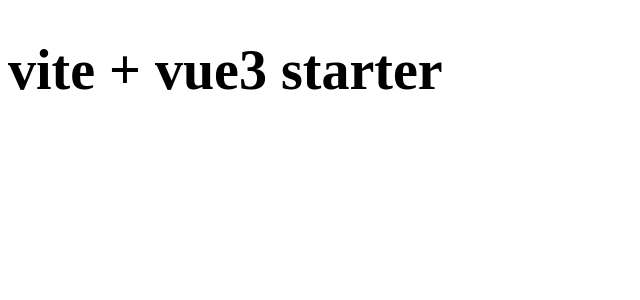
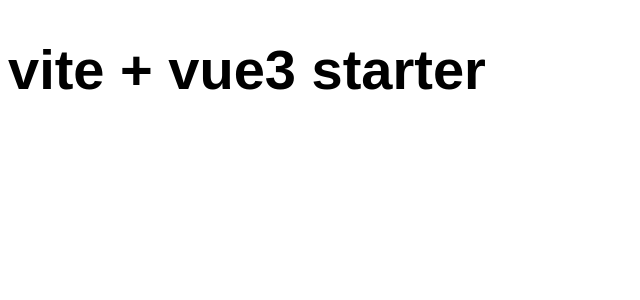
Before and after one commit to yimme/vite-vue3-starter, a Vue app: page / in a window 1280 px wide. Shown: the top 300 px of the page, without its empty margins (0-640 px from the left). Built offline with nearby package versions, Linux system fonts and the light colour scheme.

Commit message:
Update typography

```diff
--- a/src/App.vue
+++ b/src/App.vue
@@ -10,6 +10,6 @@
 });
 </script>
 
-<style lang="scss" scoped>
+<style lang="scss">
 @import './scss/_main';
 </style>
--- a/src/scss/_reset.scss
+++ b/src/scss/_reset.scss
@@ -0,0 +1,7 @@
+* {
+    box-sizing: border-box;
+    &:after,
+    &:before {
+        box-sizing: border-box;
+    }
+}
--- a/src/scss/_typography.scss
+++ b/src/scss/_typography.scss
@@ -1,5 +1,14 @@
 @function rem($size) {
     @return $size / 16 * 1rem;
+}
+
+html {
+    font-size: 100%;
+}
+
+body {
+    font-size: 1em;
+    font-family: sans-serif;
 }
 
 .title {
```
